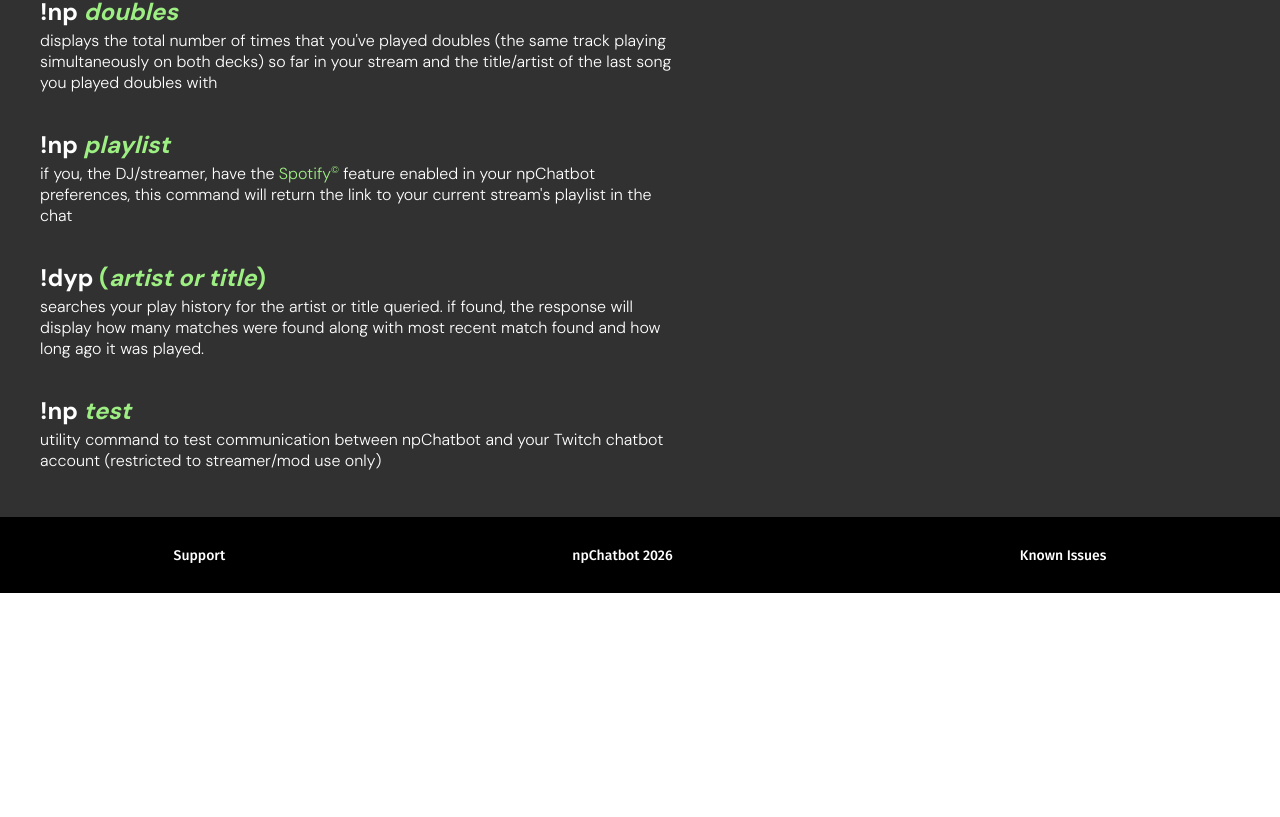
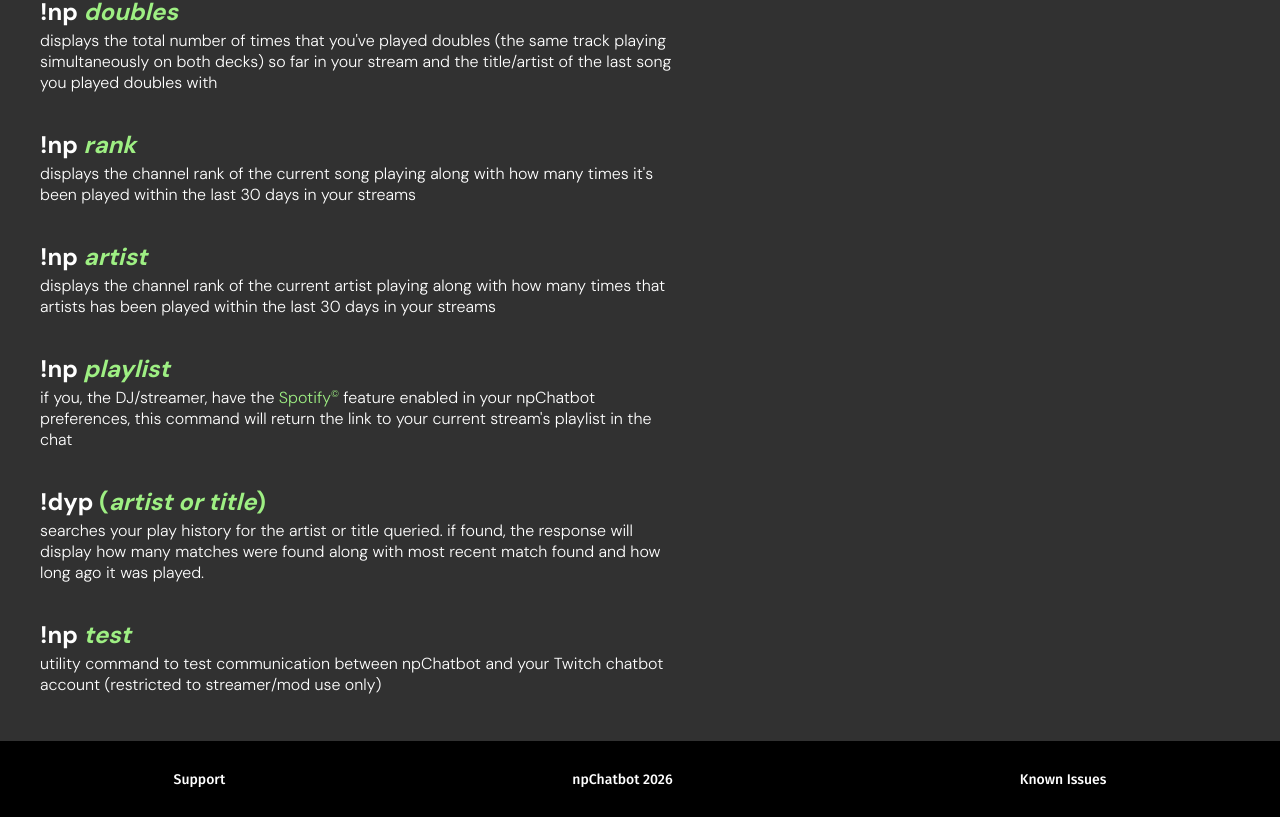
Before and after one commit to marcusmcb/np-chatbot-site, a React (Create React App) app: page /commands in a window 1280 px wide. Shown: the part 1036-1853 px from the top of the page. Before the commit the page ends 1629 px from the top, so only its background shows below. Built offline with nearby package versions, Linux system fonts and the light colour scheme.

Commit message:
added rank and artist to commands page

```diff
--- a/src/pages/commands/CommandsPage.tsx
+++ b/src/pages/commands/CommandsPage.tsx
@@ -139,6 +139,36 @@ const CommandsPage = (): JSX.Element => {
 							<b>
 								!np{' '}
 								<span className='commands-highlighted-text'>
+									<i>rank</i>
+								</span>
+							</b>{' '}
+						</span>
+						<p className='command-name-description-text'>
+							displays the channel rank of the current song playing along with
+							how many times it's been played within the last 30 days in your
+							streams
+						</p>
+					</div>
+					<div className='commands-page-text'>
+						<span className='command-name-span'>
+							<b>
+								!np{' '}
+								<span className='commands-highlighted-text'>
+									<i>artist</i>
+								</span>
+							</b>{' '}
+						</span>
+						<p className='command-name-description-text'>
+							displays the channel rank of the current artist playing along with
+							how many times that artists has been played within the last 30 days in your
+							streams
+						</p>
+					</div>
+					<div className='commands-page-text'>
+						<span className='command-name-span'>
+							<b>
+								!np{' '}
+								<span className='commands-highlighted-text'>
 									<i>playlist</i>
 								</span>
 							</b>{' '}
@@ -149,8 +179,8 @@ const CommandsPage = (): JSX.Element => {
 								Spotify
 								<IconSpan />
 							</span>{' '}
-							feature enabled in your npChatbot preferences, this command will return the link to your current
-							stream's playlist in the chat
+							feature enabled in your npChatbot preferences, this command will
+							return the link to your current stream's playlist in the chat
 						</p>
 					</div>
 					<div className='commands-page-text'>
```
